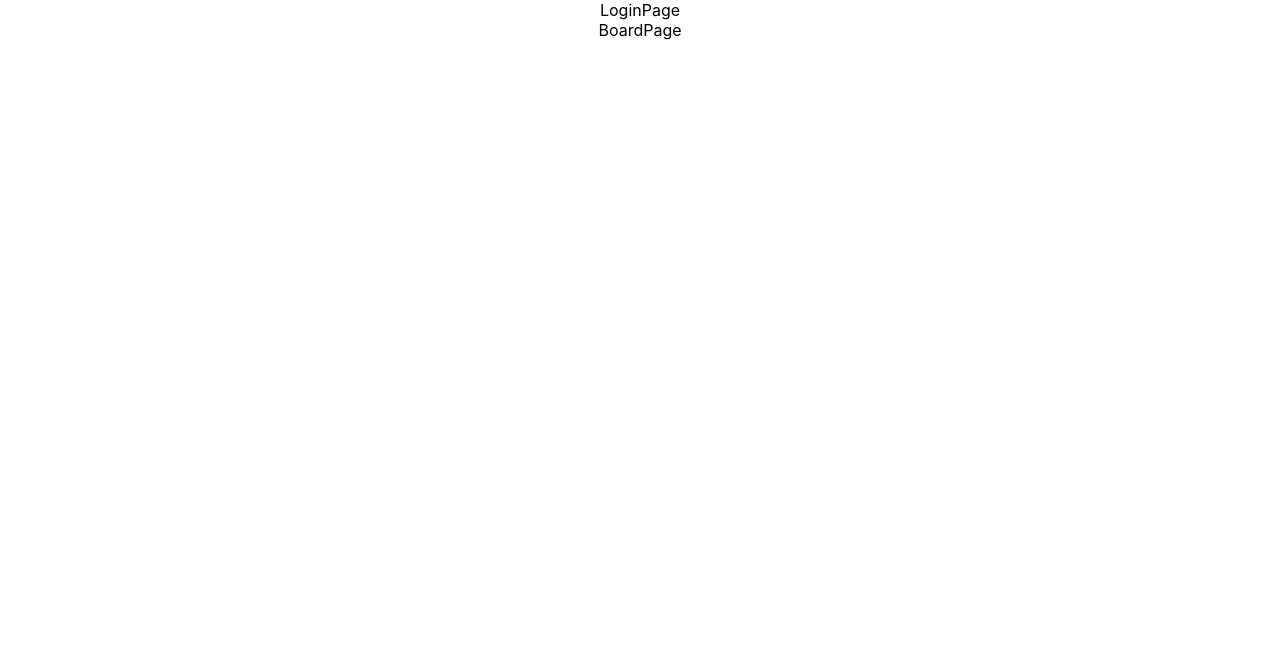
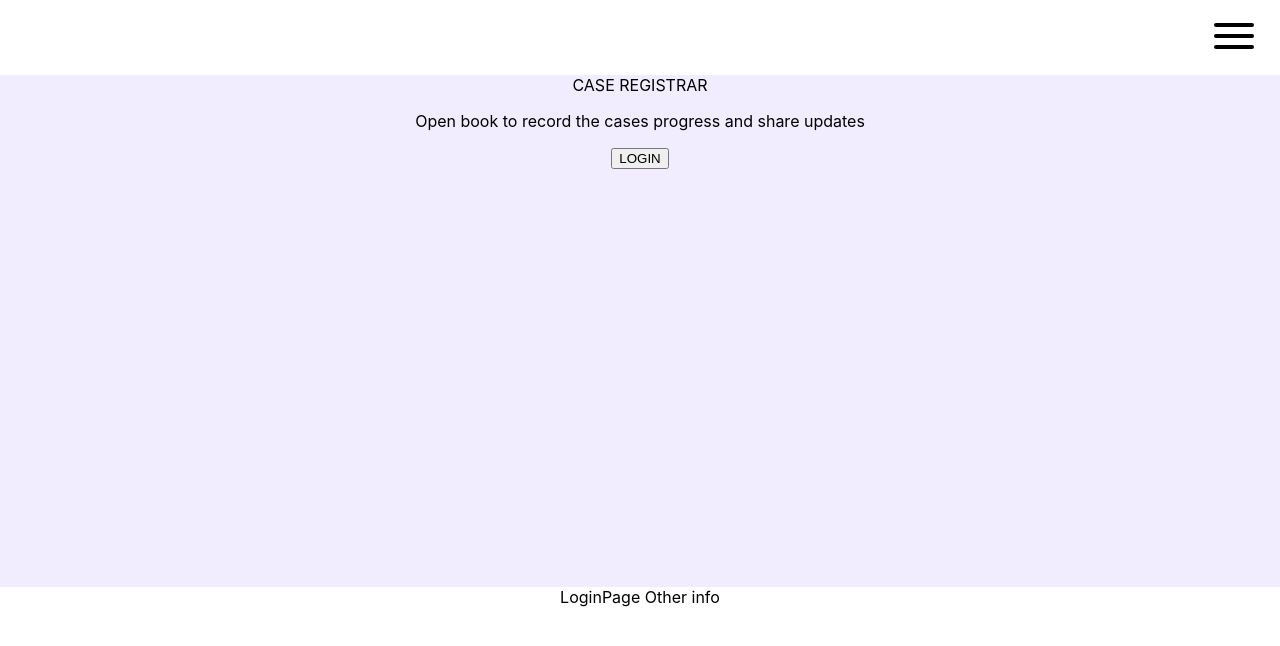
Before and after one commit to journal9/case_manager_F, a React (Create React App) app: page / in a window 1280 px wide. Shown: the top 646 px of the page. Built offline with nearby package versions, Linux system fonts and the light colour scheme.

Commit message:
login page incomplete

```diff
--- a/src/components/Homeheader.js
+++ b/src/components/Homeheader.js
@@ -1,9 +1,16 @@
-import React from 'react'
+import React from "react";
+import classes from "../css-modules/Homeheader.module.css";
 
 function Homeheader() {
   return (
-    <div>Homeheader</div>
-  )
+    <div className={classes.header}>
+      <div className={classes.hmb}>
+        <div className={classes.hm}></div>
+        <div className={classes.hm}></div>
+        <div className={classes.hm}></div>
+      </div>
+    </div>
+  );
 }
 
-export default Homeheader
+export default Homeheader;
--- a/src/components/LoginBack.js
+++ b/src/components/LoginBack.js
@@ -1,8 +1,19 @@
 import React from 'react'
+import classes from '../css-modules/LoginBack.module.css'
 
 function LoginBack() {
   return (
-    <div>LoginBack</div>
+    <div className={classes.col}>
+        <div>
+            CASE REGISTRAR
+        </div>
+        <p>
+        Open book to record the cases progress and share updates
+        </p>
+        <button>
+            LOGIN
+        </button>
+    </div>
   )
 }
 
--- /dev/null
+++ b/src/css-modules/Homeheader.module.css
@@ -0,0 +1,22 @@
+.header{
+    height: 4.7rem;
+    display: flex;
+    border-bottom: 5px;
+    border-bottom-color: rgb(191, 191, 191);
+}
+.hmb{
+    margin-left: auto;
+    margin-right: 1rem;
+    vertical-align: middle;
+    min-height: auto;
+    margin-top: 1rem;
+    margin-bottom: 1rem;
+}
+
+.hm {
+    width: 40px;
+    height: 4px;
+    background-color: black;
+    margin: 7px 10px;
+    border-radius: 2px;
+  }
--- /dev/null
+++ b/src/css-modules/LoginBack.module.css
@@ -0,0 +1,5 @@
+.col{
+    /* position: relative; */
+    height: 32rem;
+    background-color: rgb(242, 236, 255);
+}
--- a/src/pages/LoginPage.js
+++ b/src/pages/LoginPage.js
@@ -1,11 +1,13 @@
 import React from "react";
-import BoardPage from "./BoardPage";
+import Homeheader from "../components/Homeheader";
+import LoginBack from "../components/LoginBack";
 
 function LoginPage() {
   return (
     <div>
-      <div>LoginPage</div>
-      <BoardPage />
+      <Homeheader/>
+      <LoginBack/>
+      <div>LoginPage Other info</div>
     </div>
   );
 }
```
